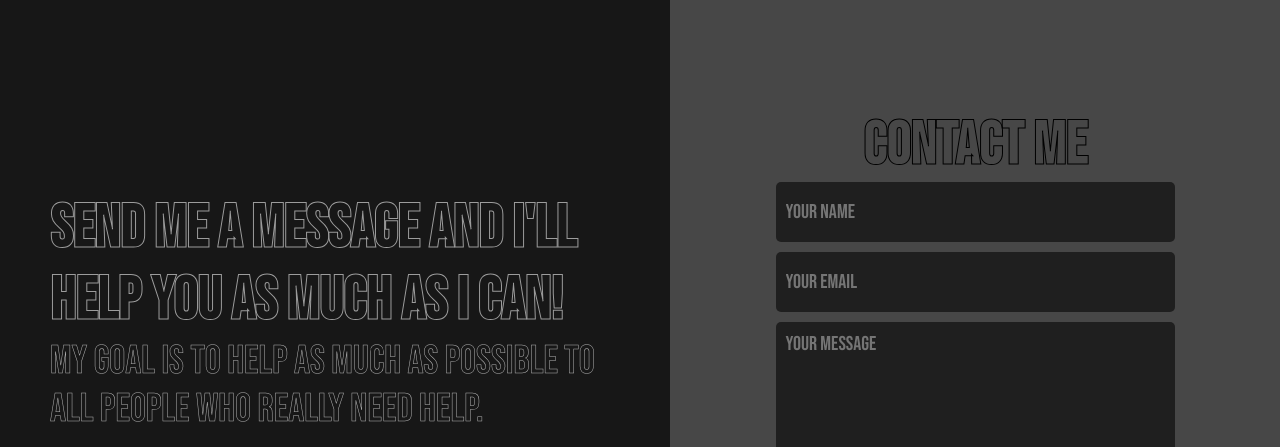
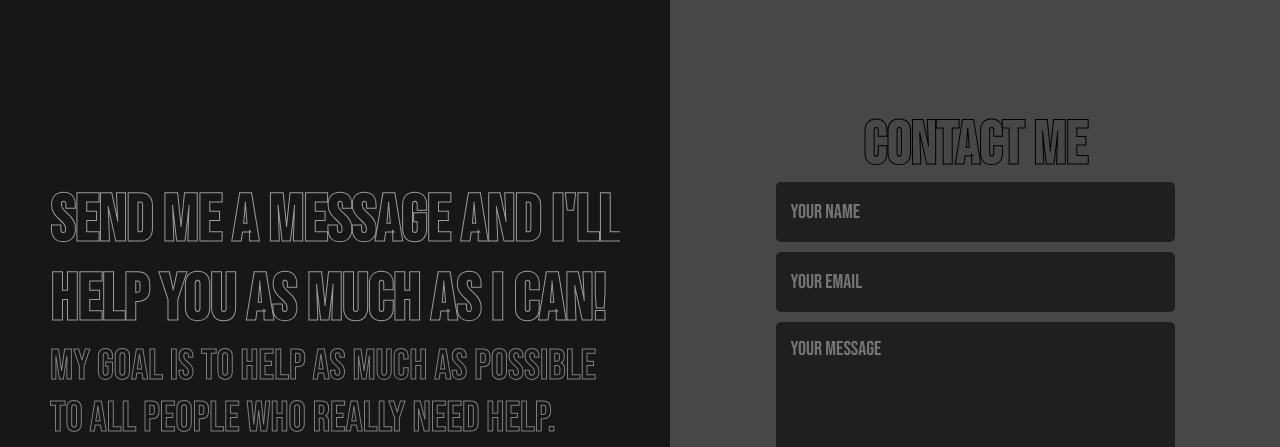
Before and after one commit to DaviDM2005/davidportfolio, a plain HTML site: page index.html in a window 1280 px wide. Shown: the part 4544-4991 px from the top of the page. Drawn offline with Linux system fonts and the light colour scheme.

Commit message:
update 2.0

```diff
--- a/style.css
+++ b/style.css
@@ -473,15 +473,15 @@ header.hidden {
   align-items: center;
 }
 .left-side h1{
-  font-size: 60px;
+  font-size: 65px;
   color: transparent;
   -webkit-text-stroke: 1px rgb(156, 156, 156);
   text-align: left;
 }
 .left-side p{
-  font-size: 40px;
+  font-size: 43px;
   color: transparent;
-  -webkit-text-stroke: 0.5px rgb(184, 184, 184);
+  -webkit-text-stroke:1px grey ;
   text-align: left;
 }
 
@@ -533,7 +533,7 @@ input,
 textarea {
   width: 100%;
   height: 60px;
-  padding: 10px;
+  padding: 15px;
   margin-bottom: 10px;
   border-radius: 5px;
   border: none;
@@ -546,7 +546,7 @@ textarea {
 input:focus,
 textarea:focus{
   background-color: #3b3b3b;
-  border: 2px solid black;
+  border: 1px solid black;
 }
 
 textarea {
```
